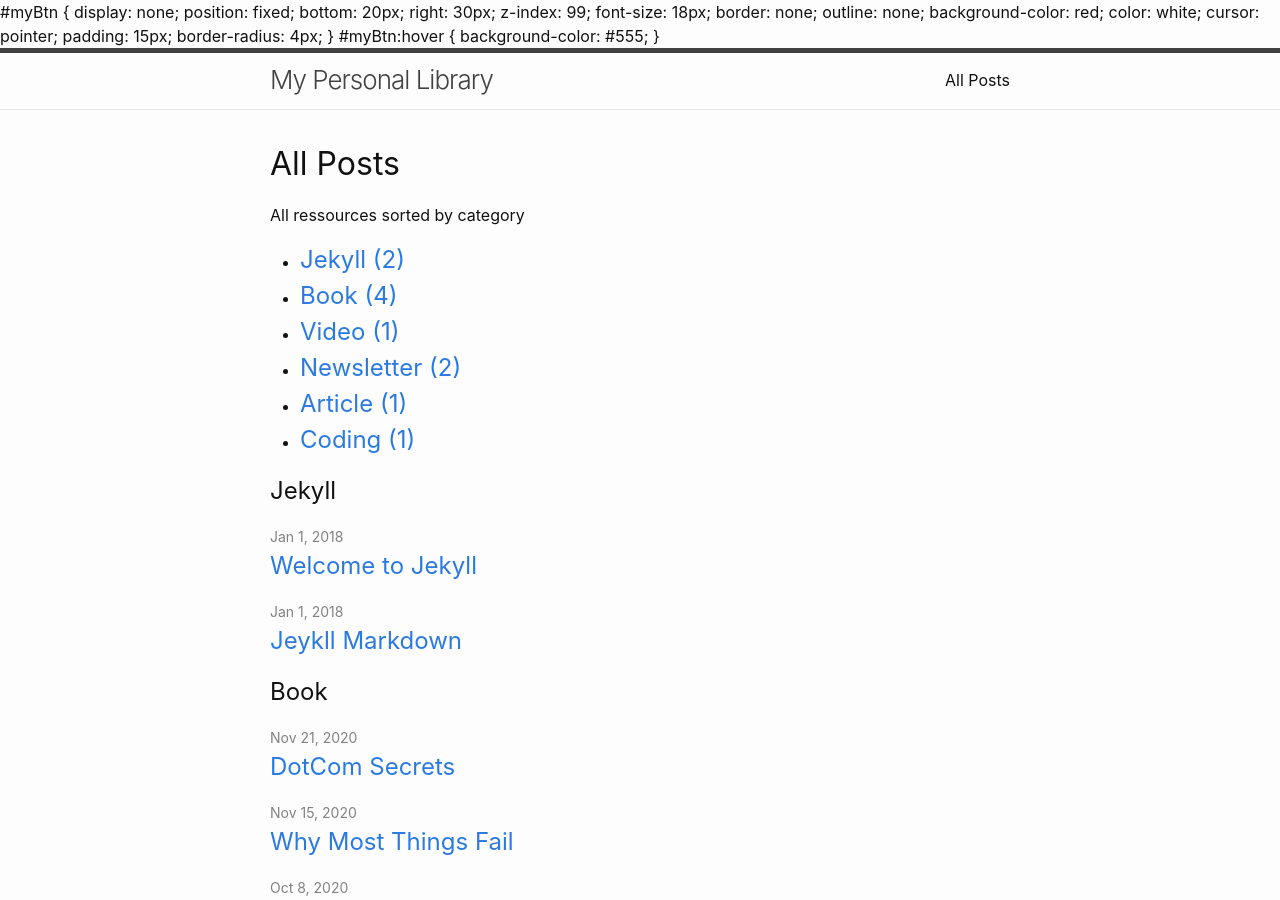
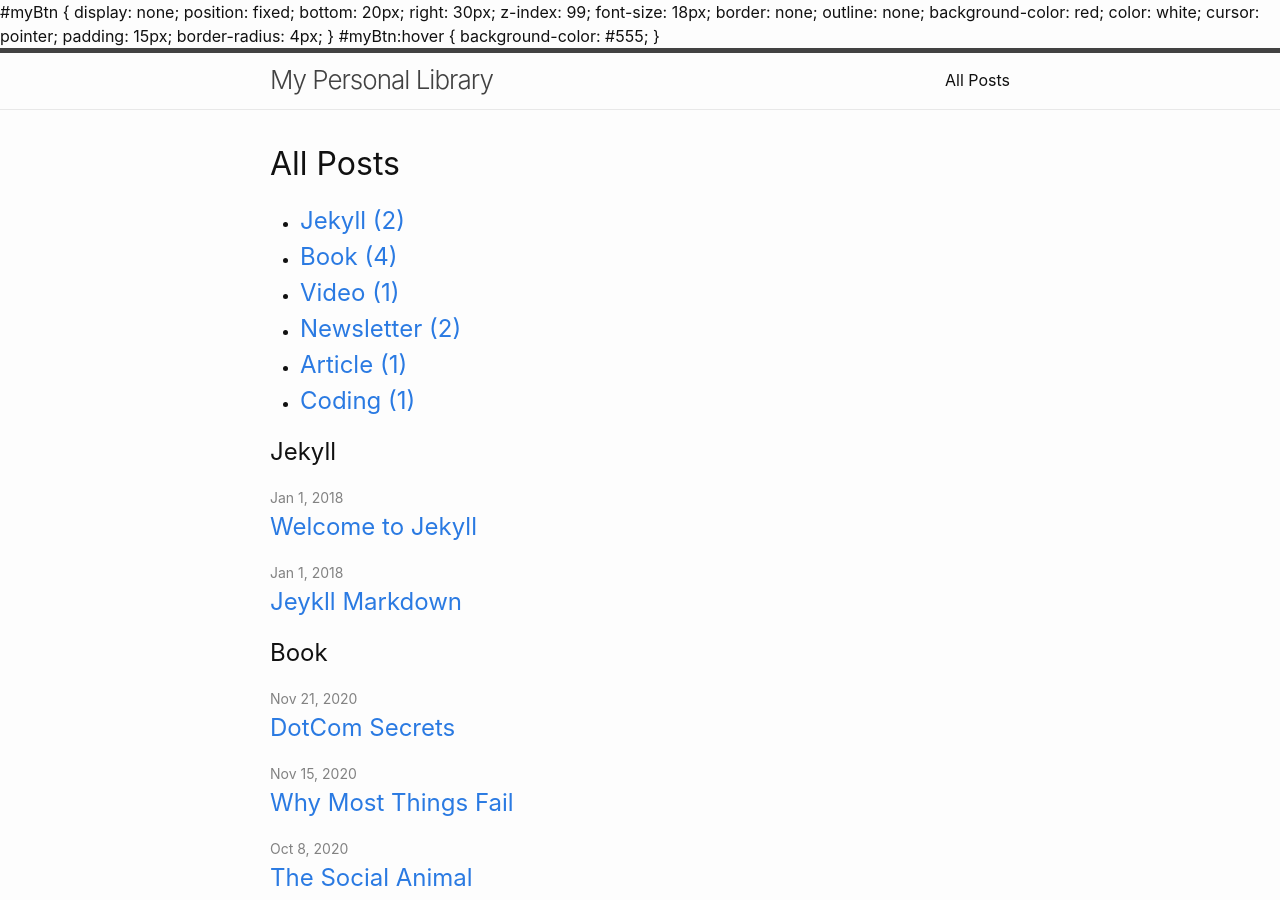
Before and after one commit to na-code/na-site, a Jekyll site: the page built from pages/all_post.md, in a window 1280 px wide and 900 px high. Built offline with Jekyll 4.4.1, drawn with Linux system fonts in a browser that asks for light colours.

Commit message:
Update all_post.md

```diff
--- a/pages/all_post.md
+++ b/pages/all_post.md
@@ -2,5 +2,3 @@
 layout: all_post
 title: All Posts
 ---
-
-All ressources sorted by category
```
